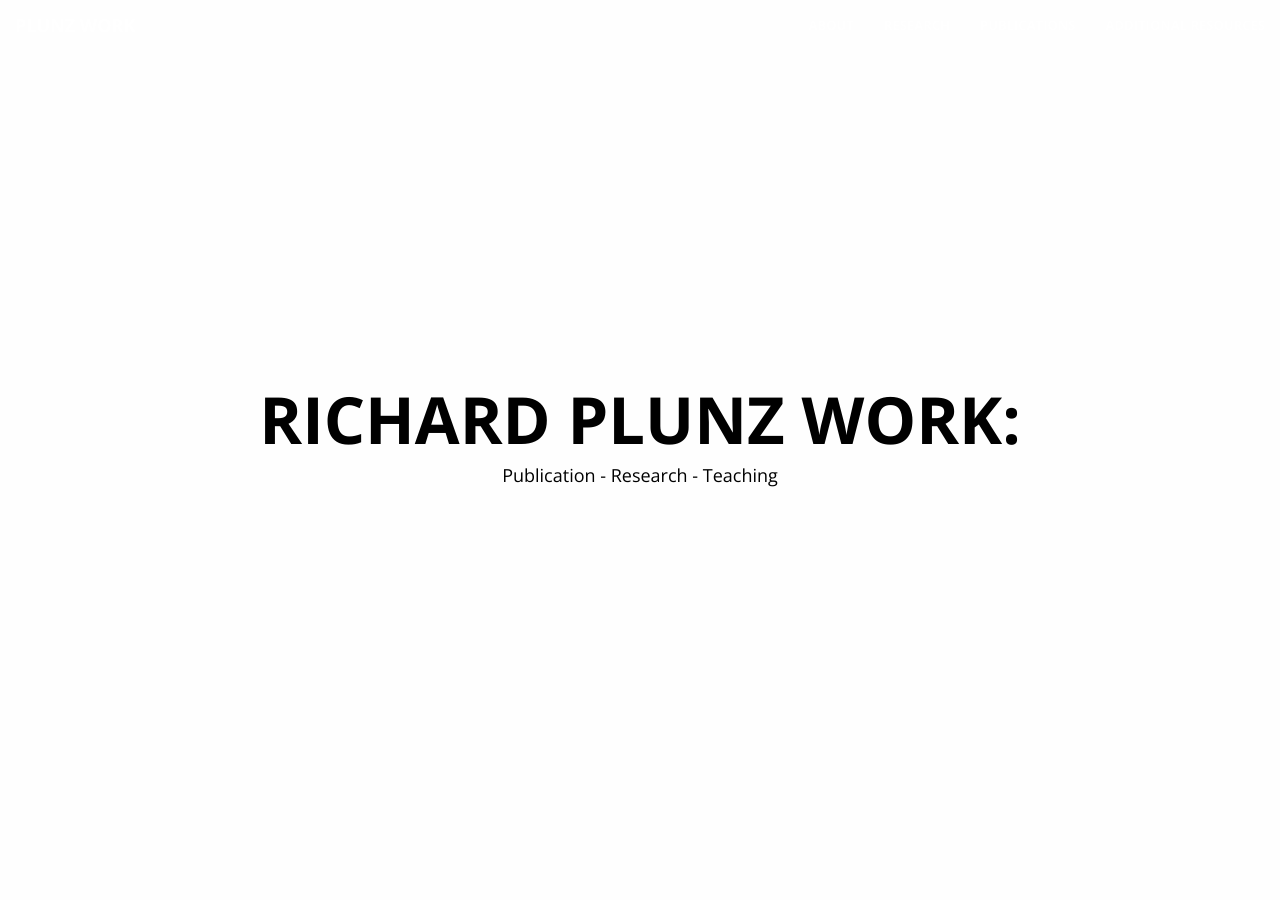
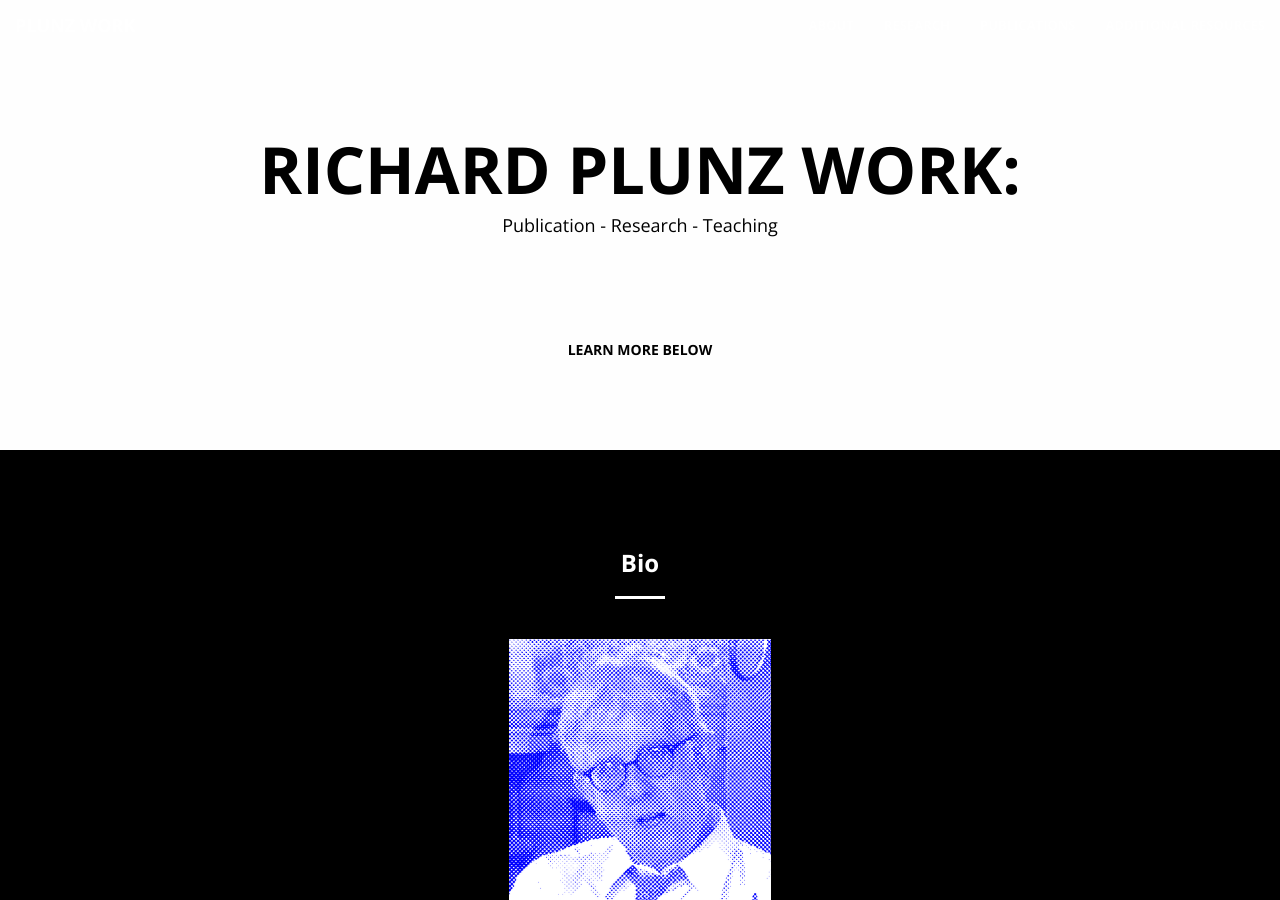
Before and after one commit to ssuttoplunz/plunzworktest3, a Jekyll site: the page built from index.html, in a window 1280 px wide and 900 px high. Built offline with Jekyll 4.4.1, drawn with Linux system fonts in a browser that asks for light colours.

Commit message:
plunzwork

```diff
--- a/_includes/call-to-action.html
+++ b/_includes/call-to-action.html
@@ -7,7 +7,7 @@
 
                 <br/>
 
-                <img src="img/profile.png" alt="Paris" style="width:50%;">
+                <img src="img/profile.png" alt="Paris" style="width:35%;">
 
                 <br/>
                 <br/>
--- a/_includes/header.html
+++ b/_includes/header.html
@@ -10,6 +10,7 @@
             <br/>
             <br/>
             <br/>
+        <a href="#about" class="page-scroll btn btn-xl">Learn More Below</a>
         </div>
     </div>
 </header>
--- a/_sass/_base.scss
+++ b/_sass/_base.scss
@@ -182,7 +182,7 @@ header {
         }
     }
     @media (min-width: 768px) {
-        min-height: 100%;
+        min-height: 50%;
         .header-content {
             position: absolute;
             top: 50%;
--- a/base.scss
+++ b/base.scss
@@ -182,7 +182,7 @@ header {
         }
     }
     @media (min-width: 768px) {
-        min-height: 100%;
+        min-height: 50%;
         .header-content {
             position: absolute;
             top: 50%;
```
Also changed, not shown: 1 other file.
